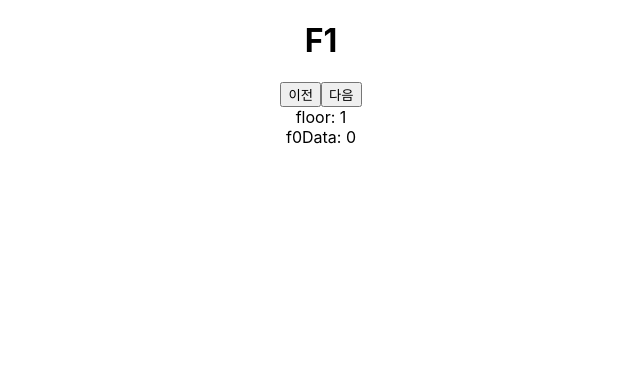
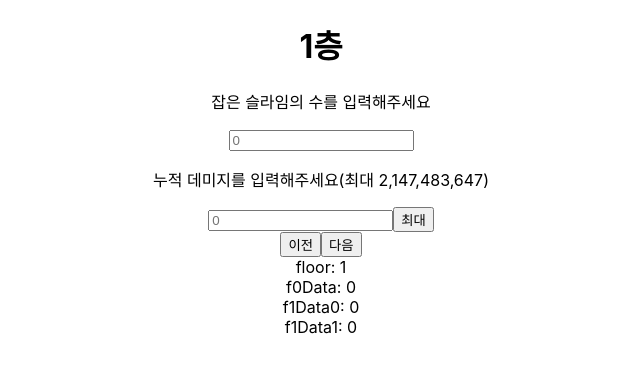
Before and after one commit to MintyU/theseed, a React (Create React App) app: page / in a window 1280 px wide. Both pictures are taken after a click on the button "다음". Shown: the top 372 px of the page, without its empty margins (319-959 px from the left). Built offline with nearby package versions, Linux system fonts and the light colour scheme.

Commit message:
#F0 ~ F1 structure

```diff
--- a/src/App.js
+++ b/src/App.js
@@ -7,15 +7,31 @@ import F1 from "./floors/f1";
 function App() {
   const [floor, setFloor] = useState(0);
   const [f0Data, setF0Data] = useState(0);
+  const [f1Data0, setF1Data0] = useState(0);
+  const [f1Data1, setF1Data1] = useState(0);
 
   const handleF0 = (f0Input) => {
     setF0Data(f0Input);
   };
 
+  const handleF1_0 = (f1Input0) => {
+    setF1Data0(f1Input0);
+  };
+  const handleF1_1 = (f1Input1) => {
+    setF1Data1(f1Input1);
+  };
+
   return (
     <div className="App">
-      {floor === 0 && <F0 f0Callback={handleF0} />}
-      {floor === 1 && <F1 />}
+      {floor === 0 && <F0 f0Data={f0Data} f0Callback={handleF0} />}
+      {floor === 1 && (
+        <F1
+          f1Data0={f1Data0}
+          f1Data1={f1Data1}
+          f1Callback0={handleF1_0}
+          f1Callback1={handleF1_1}
+        />
+      )}
       <div>
         <button
           className="prev"
@@ -31,6 +47,10 @@ function App() {
       floor: {floor}
       <br />
       f0Data: {f0Data}
+      <br />
+      f1Data0: {f1Data0}
+      <br />
+      f1Data1: {f1Data1}
     </div>
   );
 }
--- a/src/floors/f0.js
+++ b/src/floors/f0.js
@@ -1,12 +1,16 @@
 import React from "react";
 
-function F0({ f0Callback }) {
+function F0({ f0Data, f0Callback }) {
   return (
     <div id="0">
       <h1>로비</h1>
       <p>시작하기 전 가지고 있던 시드 포인트를 입력해주세요.</p>
       <span>
-        <input type="text" onChange={(e) => f0Callback(e.target.value)}></input>
+        <input
+          type="text"
+          placeholder={f0Data}
+          onChange={(e) => f0Callback(e.target.value)}
+        ></input>
       </span>
     </div>
   );
--- a/src/floors/f1.js
+++ b/src/floors/f1.js
@@ -1,13 +1,29 @@
 import React from "react";
 
-class F1 extends React.Component {
-  render() {
-    return (
-      <div id="1">
-        <h1>F1</h1>
-      </div>
-    );
-  }
+function F1({ f1Data0, f1Data1, f1Callback0, f1Callback1 }) {
+  return (
+    <div id="1">
+      <h1>1층</h1>
+      <p>잡은 슬라임의 수를 입력해주세요</p>
+      <span>
+        <input
+          type="text"
+          placeholder={f1Data0}
+          onChange={(e) => f1Callback0(e.target.value)}
+        ></input>
+        <p>누적 데미지를 입력해주세요(최대 2,147,483,647)</p>
+        <input
+          type="text"
+          placeholder={f1Data1}
+          onChange={(e) => f1Callback1(e.target.value)}
+        ></input>
+        <button className="max" onClick={(e) => f1Callback1(2147483647)}>
+          {" "}
+          최대
+        </button>
+      </span>
+    </div>
+  );
 }
 
 export default F1;
```
Also changed, not shown: src/floors/f2.js (added).
